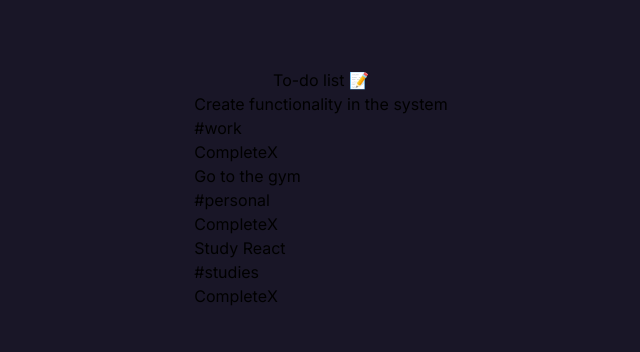
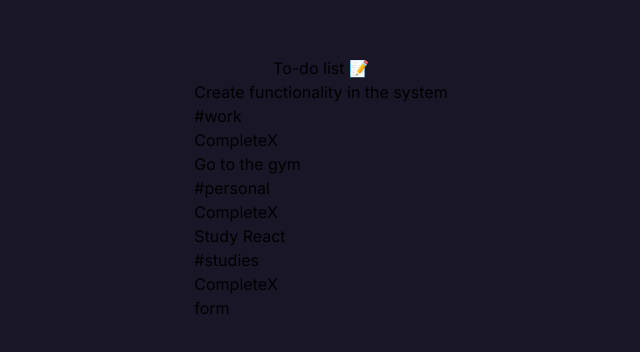
Before and after one commit to ajuteixeira/react-to-do-list, a React (Vite) app: page / in a window 1280 px wide. Shown: the part 212-564 px from the top of the page, without its empty margins (319-959 px from the left). Built offline with nearby package versions, Linux system fonts and the light colour scheme.

Commit message:
create form

```diff
--- /dev/null
+++ b/src/components/Form.jsx
@@ -0,0 +1,3 @@
+export default function Form() {
+  return <div>form</div>;
+}
--- a/src/pages/SinglePage.jsx
+++ b/src/pages/SinglePage.jsx
@@ -1,3 +1,4 @@
+import Form from "../components/Form";
 import List from "../components/List";
 import Title from "../components/Title";
 
@@ -11,6 +12,9 @@ export default function SinglePage() {
         <section className="max-w-2xl p-12 mt-7 mx-4 flex flex-col justify-center items-center gap-10 text-xs sm:text-sm text-[#908e97] bg-[#f1f1f1] rounded-2xl">
           <List />
         </section>
+        <section className="max-w-2xl p-12 mt-7 mx-4 flex flex-col justify-center items-center gap-10 text-xs sm:text-sm text-[#908e97] bg-[#f1f1f1] rounded-2xl">
+          <Form />
+        </section>
       </main>
     </>
   );
```
